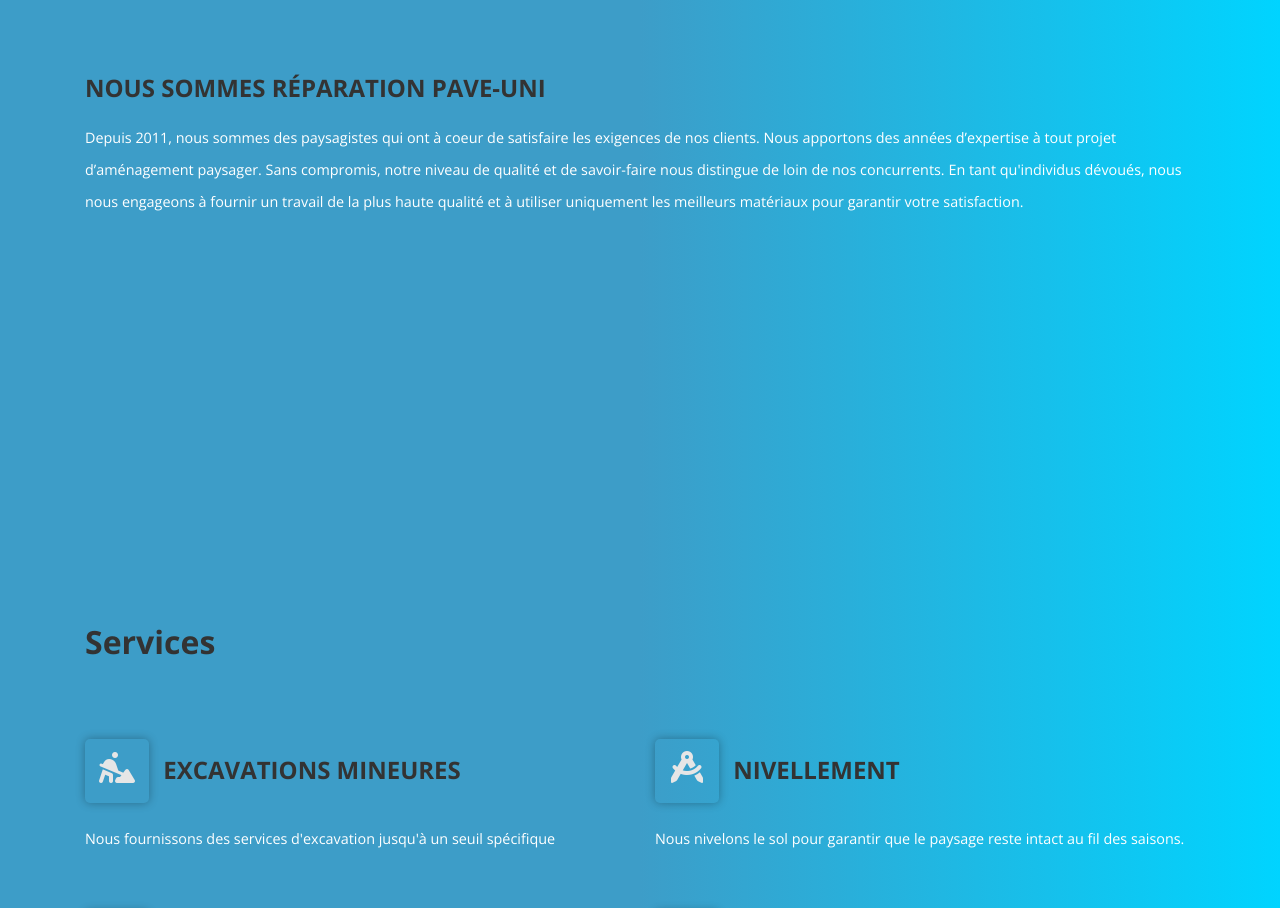
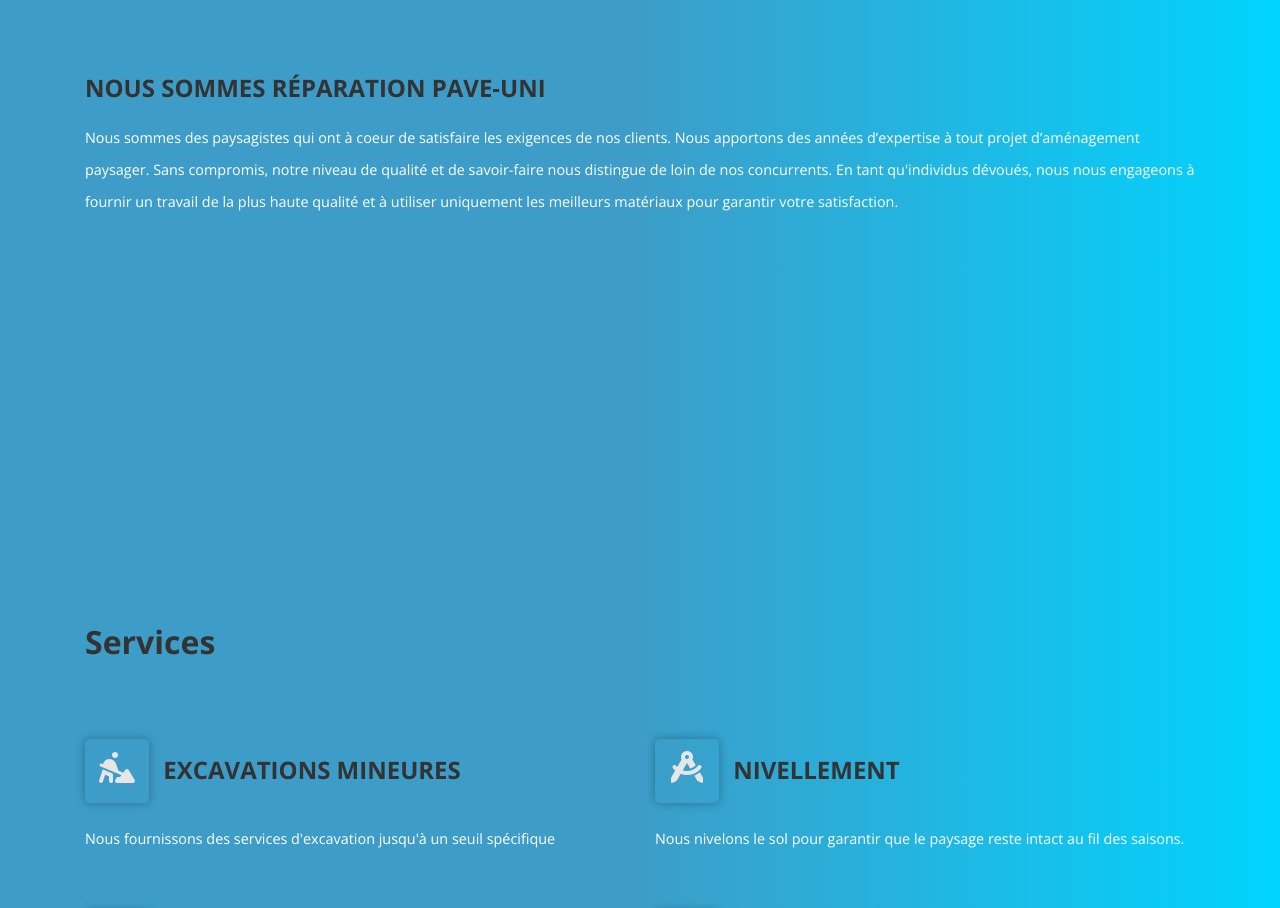
Before and after one commit to RPU042523/ReparationPaveUni, a plain HTML site: page index.html in a window 1280 px wide. Shown: the part 1000-1908 px from the top of the page. Drawn offline with nearby package versions, Linux system fonts and the light colour scheme; a script that the page names is missing.

Commit message:
Update index.html

```diff
--- a/index.html
+++ b/index.html
@@ -113,7 +113,7 @@
 					<div class="row">
               <article class="col">
                   <h3><strong>Nous sommes Réparation Pave-Uni</strong></h3>
-                  <p>Depuis 2011, nous sommes des paysagistes qui ont à coeur de satisfaire les exigences de nos clients. Nous apportons des années d’expertise à tout projet d’aménagement paysager.
+                  <p>Nous sommes des paysagistes qui ont à coeur de satisfaire les exigences de nos clients. Nous apportons des années d’expertise à tout projet d’aménagement paysager.
               			Sans compromis, notre niveau de qualité et de savoir-faire nous distingue de loin de nos concurrents.
 										En tant qu'individus dévoués, nous nous engageons à fournir un travail de la plus haute qualité et à utiliser uniquement les meilleurs matériaux pour garantir votre satisfaction.</p>
               </article>
```
